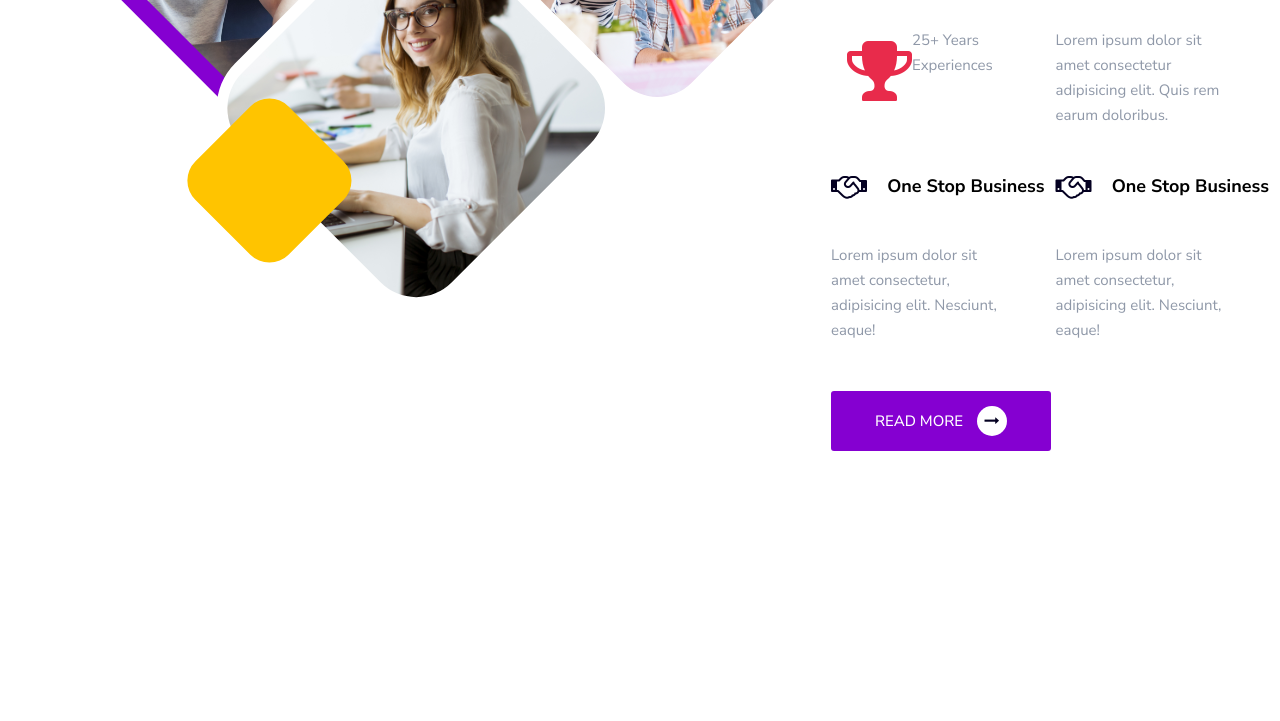
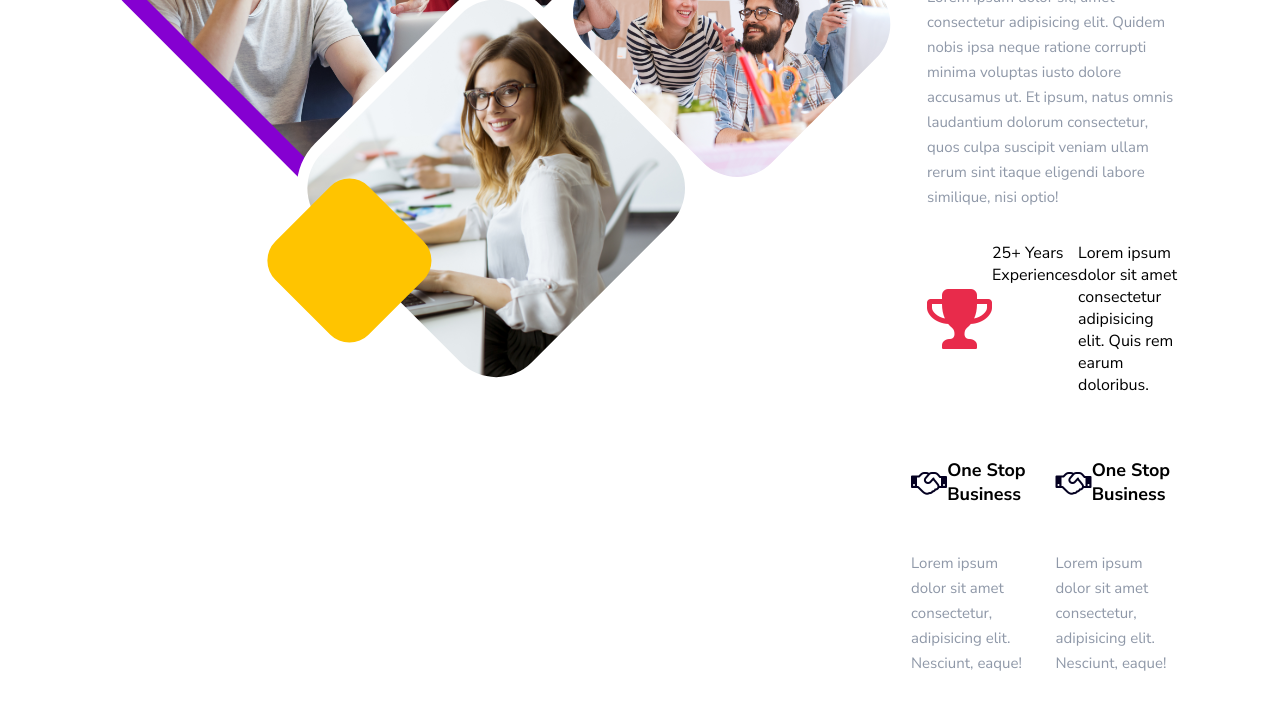
Before and after one commit to AnishNagarajan/dmaboutus, a plain HTML site: page index.html in a window 1280 px wide. Shown: the part 483-1204 px from the top of the page. Before the commit the page ends 972 px from the top, so only its background shows below. Drawn offline with Linux system fonts and the light colour scheme.

Commit message:
dmaboutus

```diff
--- a/assets/css/dmaboutus.css
+++ b/assets/css/dmaboutus.css
@@ -1,3 +1,6 @@
+.aboutus-sec{
+    padding:5rem;
+}
 .dmaboutus{
     display:grid;
     grid-template-columns:1fr 1fr;
@@ -63,11 +66,11 @@ section{
     font-weight: 700;
     color: #040021;
 }
-p {
+.experience p {
     font-size: 15px;
     font-weight: 400;
     line-height: 25px;
-    color: #8f98a8;
+    color: black;
     margin-bottom: 0;
     width: 80%;
 }
--- a/index.html
+++ b/index.html
@@ -12,7 +12,7 @@
 </head>
 
 <body>
-    <section>
+    <section class="aboutus-sec">
         <div class="dmaboutus">
             <div>
                 <img alt="about-2" src="./assets/img/about-2.png">
```
